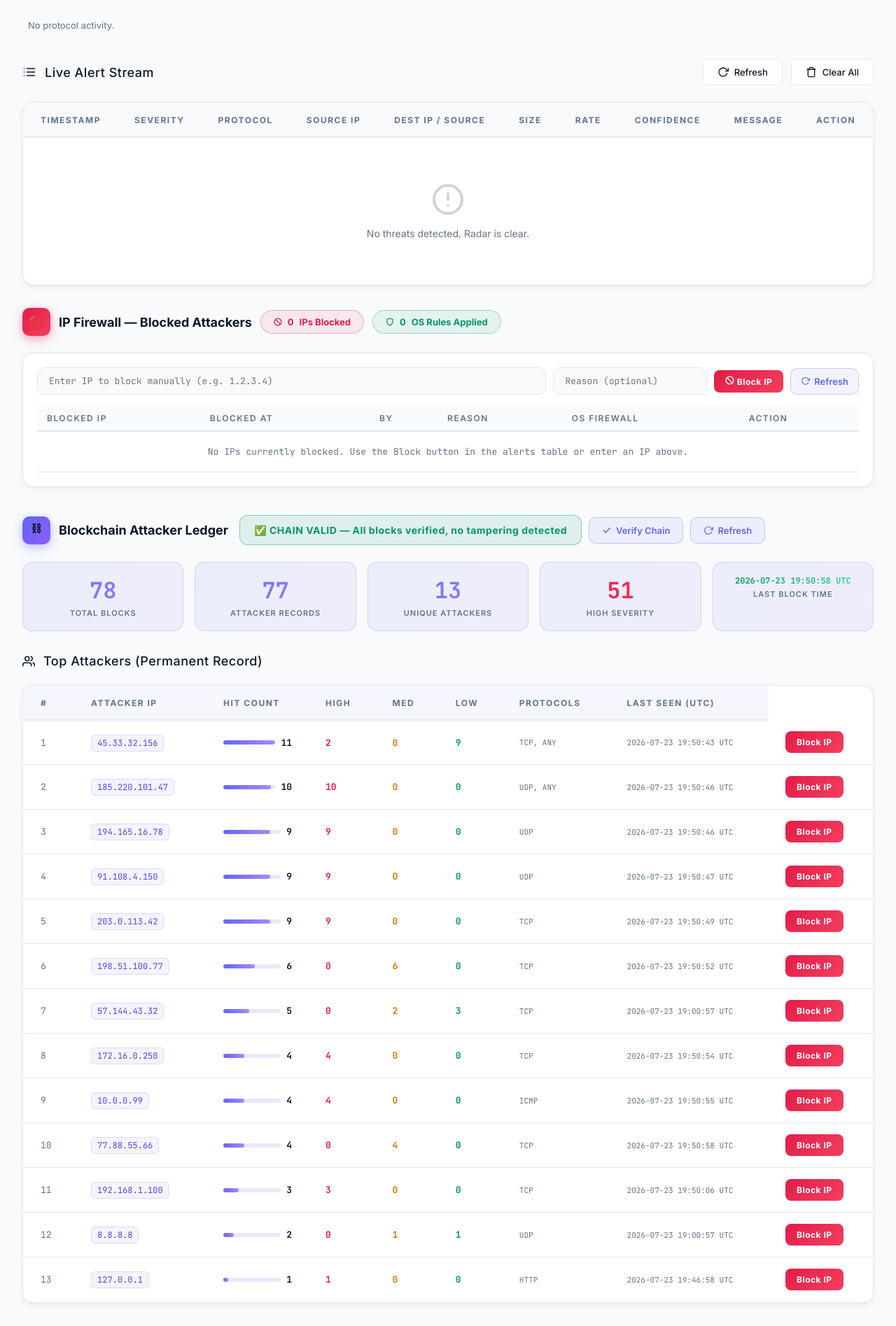
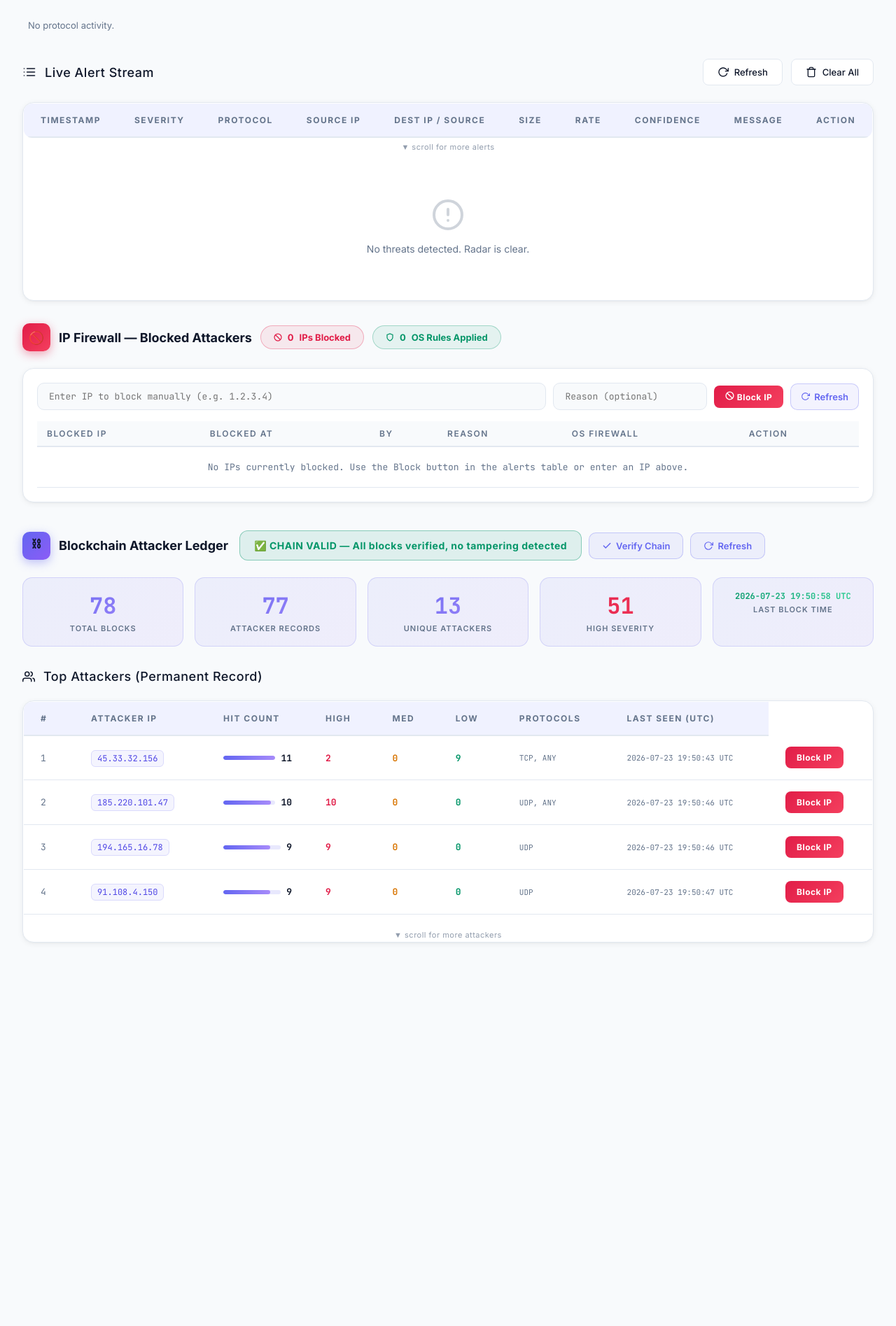
Before and after one commit to SnehilSNaik/IDS_Snort_Project, a Flask app: page /dashboard in a window 1280 px wide. Shown: the part 407-2302 px from the top of the page at 70% size. After the commit the page ends 1755 px from the top, so only its background shows below. Run offline with Flask 3, Linux system fonts and the light colour scheme; the visitor is signed in with stand-in values (Sample User, id 1); data that the repository does not hold is empty.

Commit message:
fix: scrollable alert and attacker tables with sticky headers (no more infinite page)

```diff
--- a/dashboard/templates/index.html
+++ b/dashboard/templates/index.html
@@ -294,6 +294,47 @@
       overflow-x: auto;
       border-radius: 16px;
       padding: 1px; /* border hack for gradients */
+    }
+
+    /* Scrollable table body — fixed height, sticky header */
+    .table-scroll {
+      max-height: 420px;
+      overflow-y: auto;
+      overflow-x: auto;
+      border-radius: 12px;
+      scrollbar-width: thin;
+      scrollbar-color: rgba(99,102,241,0.35) transparent;
+    }
+    .table-scroll::-webkit-scrollbar {
+      width: 6px;
+      height: 6px;
+    }
+    .table-scroll::-webkit-scrollbar-track {
+      background: transparent;
+    }
+    .table-scroll::-webkit-scrollbar-thumb {
+      background: rgba(99,102,241,0.4);
+      border-radius: 3px;
+    }
+    .table-scroll::-webkit-scrollbar-thumb:hover {
+      background: rgba(99,102,241,0.7);
+    }
+    /* Sticky column headers inside scrollable container */
+    .table-scroll thead th {
+      position: sticky;
+      top: 0;
+      z-index: 2;
+      background: #f0f2ff;
+      box-shadow: 0 2px 4px rgba(99,102,241,0.08);
+    }
+    /* Scroll hint fade at bottom */
+    .scroll-hint {
+      text-align: center;
+      font-size: 11px;
+      color: var(--text-muted);
+      padding: 6px 0 2px;
+      letter-spacing: 0.5px;
+      opacity: 0.7;
     }
 
     table {
@@ -943,6 +984,7 @@
     </div>
 
     <div class="glass-panel table-wrapper fade-in" style="animation-delay: 0.25s;">
+      <div class="table-scroll">
       <table>
         <thead>
           <tr>
@@ -962,6 +1004,8 @@
           <!-- populated by js -->
         </tbody>
       </table>
+      </div>
+      <div class="scroll-hint">&#x25BC; scroll for more alerts</div>
       <div id="empty-state" class="empty-msg" style="display:none;">
         <svg viewBox="0 0 24 24" fill="none" stroke="currentColor" stroke-width="2" stroke-linecap="round" stroke-linejoin="round"><circle cx="12" cy="12" r="10"></circle><line x1="12" y1="8" x2="12" y2="12"></line><line x1="12" y1="16" x2="12.01" y2="16"></line></svg>
         <span>No threats detected. Radar is clear.</span>
@@ -1082,6 +1126,7 @@
       </h2>
     </div>
     <div class="glass-panel table-wrapper fade-in" style="animation-delay: 0.45s;">
+      <div class="table-scroll" style="max-height: 320px;">
       <table class="bc-table">
         <thead><tr>
           <th>#</th><th>Attacker IP</th><th>Hit Count</th>
@@ -1092,6 +1137,8 @@
           <tr><td colspan="8" style="text-align:center;color:var(--text-muted);padding:20px;">Loading...</td></tr>
         </tbody>
       </table>
+      </div>
+      <div class="scroll-hint">&#x25BC; scroll for more attackers</div>
     </div>
 
 
@@ -1136,6 +1183,7 @@
 
         updateStats(statsData);
         updateAlerts(alertsData.alerts);
+        updateScrollHints();
 
         document.getElementById('last-updated').textContent = 'Live Sync: ' + new Date().toLocaleTimeString();
 
@@ -1208,6 +1256,19 @@
       for (let i = nodesToAdd.length - 1; i >= 0; i--) {
         tbody.prepend(nodesToAdd[i]);
       }
+
+      // Scroll to top to show newest alert
+      const scrollEl = tbody.closest('.table-scroll');
+      if (scrollEl && nodesToAdd.length > 0) scrollEl.scrollTop = 0;
+    }
+
+    function updateScrollHints() {
+      document.querySelectorAll('.table-scroll').forEach(el => {
+        const hint = el.nextElementSibling;
+        if (hint && hint.classList.contains('scroll-hint')) {
+          hint.style.display = el.scrollHeight > el.clientHeight ? '' : 'none';
+        }
+      });
     }
 
     function createRow(alert) {
```
